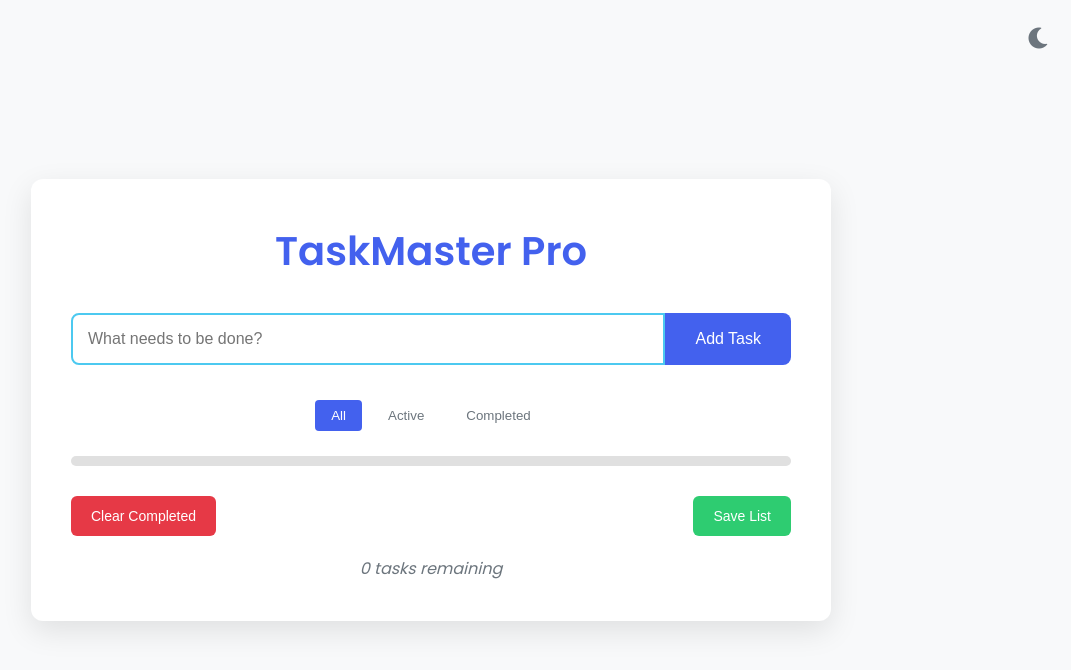
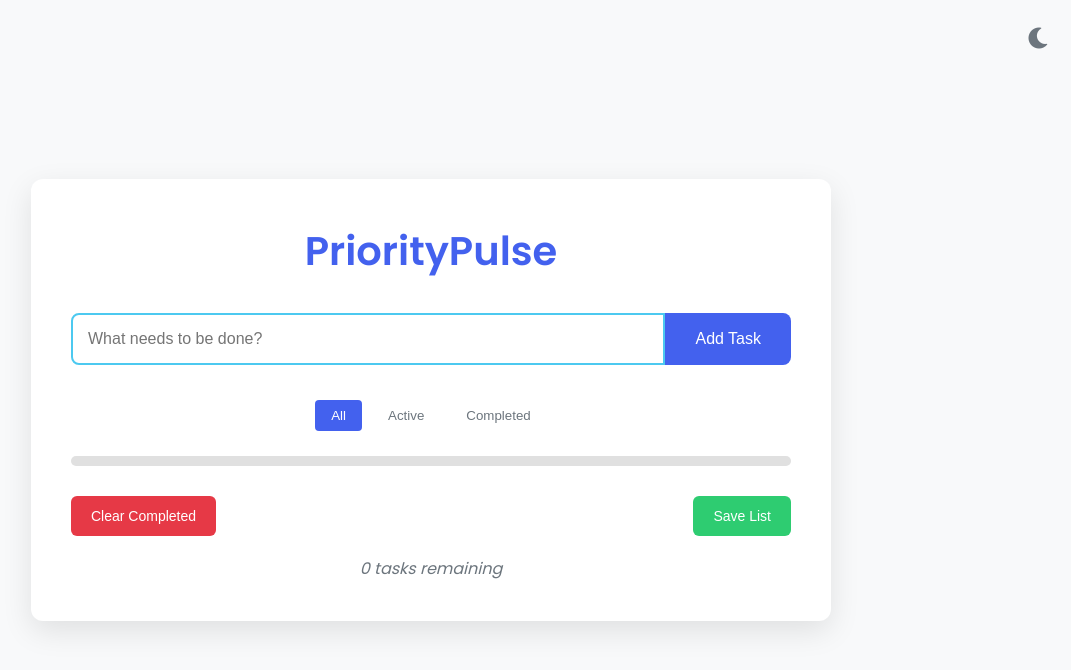
Before and after one commit to PRATIKK0709/PriorityPulse, a plain HTML site: page index.html in a window 1280 px wide. Shown: the whole page, without its empty margins (209-1280 px from the left). Drawn offline with Linux system fonts and the light colour scheme.

Commit message:
index.html

```diff
--- a/index.html
+++ b/index.html
@@ -13,7 +13,7 @@
         <i class="fas fa-moon"></i>
     </div>
     <div class="container">
-        <h1>TaskMaster Pro</h1>
+        <h1>PriorityPulse</h1>
         <form id="todo-form">
             <input type="text" id="todo-input" placeholder="What needs to be done?">
             <button type="submit" id="add-button">Add Task</button>
```
